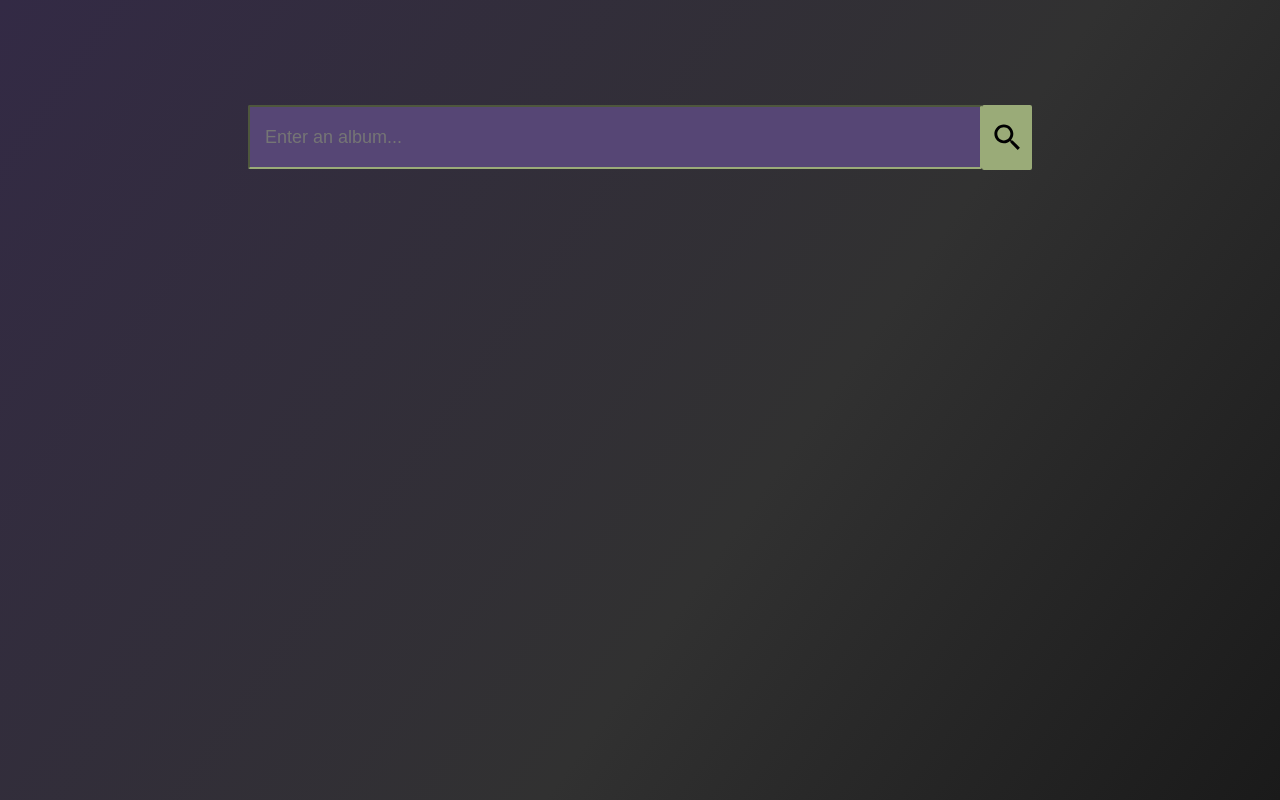
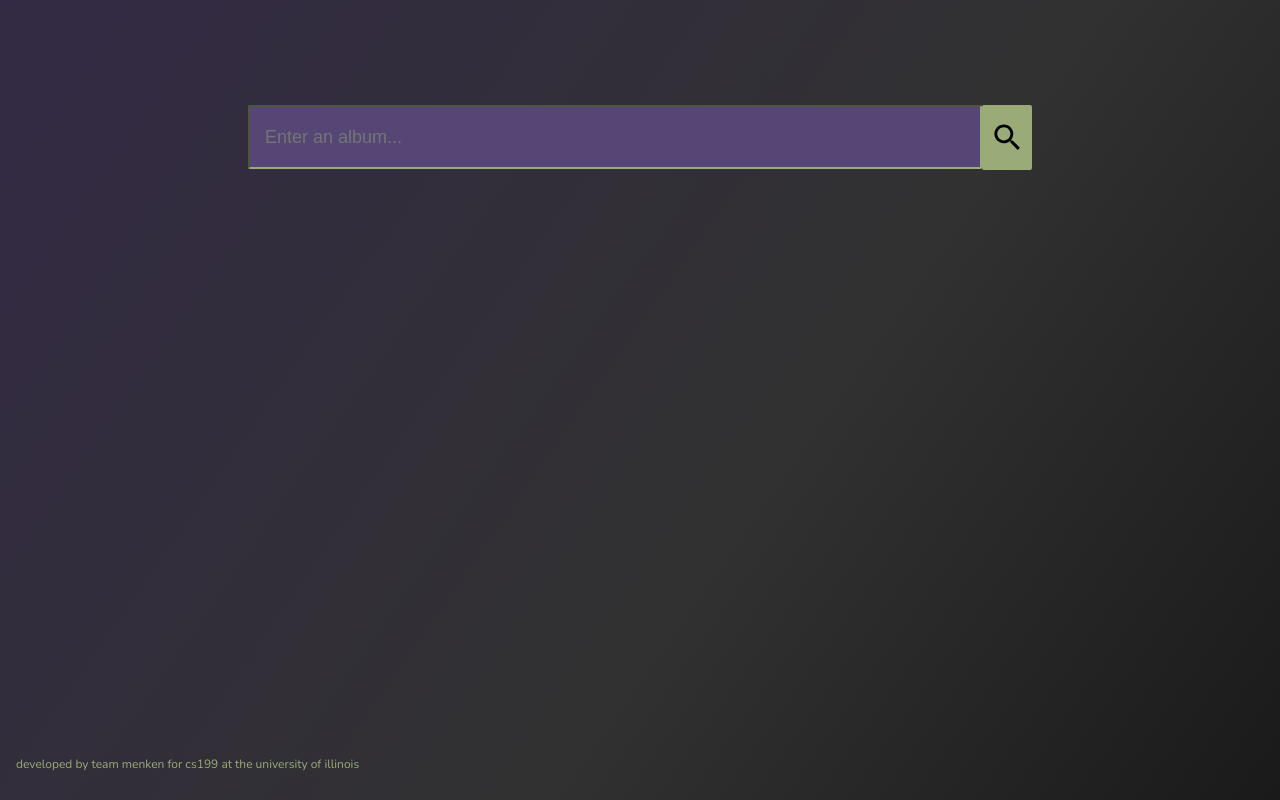
Before and after one commit to CS196Illinois/Group9-FA22, a React (Create React App) app in the folder Project/my-app/: page / in a window 1280 px wide. Built offline with nearby package versions, Linux system fonts and the light colour scheme.

Commit message:
other changes to footer

```diff
--- a/Project/my-app/src/App.js
+++ b/Project/my-app/src/App.js
@@ -3,11 +3,13 @@ import ReactDOM from 'react-dom';
 import "./App.css";
 import SearchBar from "./Components/SearchBar";
 import PlaylistData from "./Data.json";
+import Credit from "./Credit.js";
 
 function App() {
   return (
     <div className="App">
       <SearchBar placeholder="Enter an album..." data={PlaylistData} />
+      <Credit/>
     </div>
   );
 }
--- a/Project/my-app/src/Credit.js
+++ b/Project/my-app/src/Credit.js
@@ -3,7 +3,7 @@ import "./index.css";
 
 const Credit = () => (
     <div className="Credit">
-      <p>This is some content the credit</p>
+      <p>developed by team menken for cs199 at the university of illinois</p>
     </div>
   );
 
--- a/Project/my-app/src/index.css
+++ b/Project/my-app/src/index.css
@@ -20,6 +20,6 @@ code {
   left: 0;
   width: 100%;
   text-align: left;
-  font-size: 10px;
-  color: #f6f6f6;
+  font-size: 12px;
+  color: #9aab78;
 }
```
